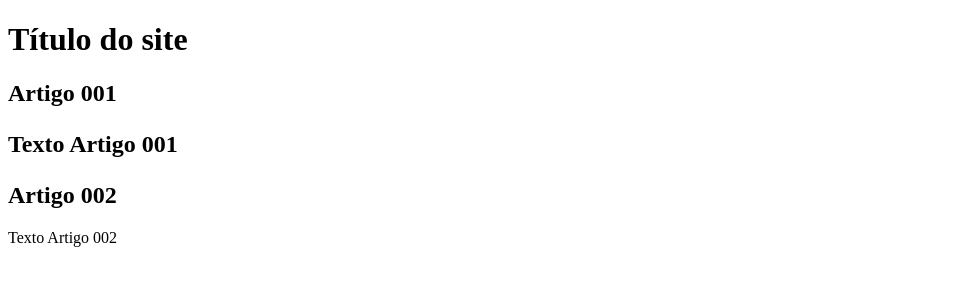
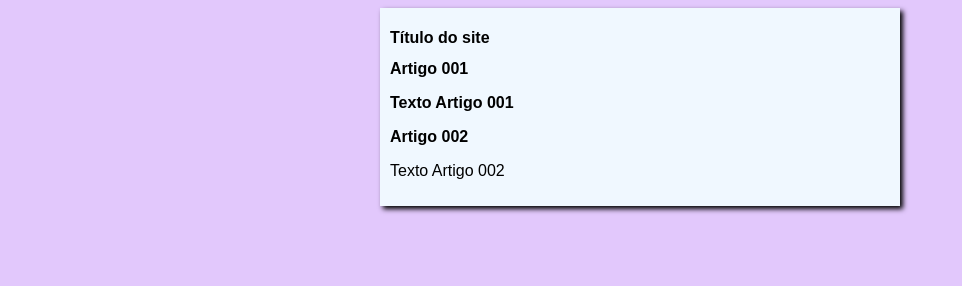
Before and after one commit to traxmachine/projeto-site, a plain HTML site: page index.html in a window 1280 px wide. Shown: the whole page, without its empty margins (0-962 px from the left). Drawn offline with Linux system fonts and the light colour scheme.

Commit message:
Iniciei o Design

```diff
--- /dev/null
+++ b/estilos/style.css
@@ -0,0 +1,16 @@
+*{
+    font-family: Arial, Helvetica, sans-serif;
+    font-size: 16px;
+}
+
+body{
+    background-color: rgb(226, 200, 252);
+}
+
+main{
+    background-color: aliceblue;
+    width: 500px;
+    margin: auto;
+    padding: 10px;
+    box-shadow:3px 3px 5px black;
+}
--- a/index.html
+++ b/index.html
@@ -4,6 +4,7 @@
     <meta charset="UTF-8">
     <meta name="viewport" content="width=device-width, initial-scale=1.0">
     <title>Título do Site</title>
+    <link rel="stylesheet" href="estilos/style.css">
 </head>
 <body>
     <main>
```
